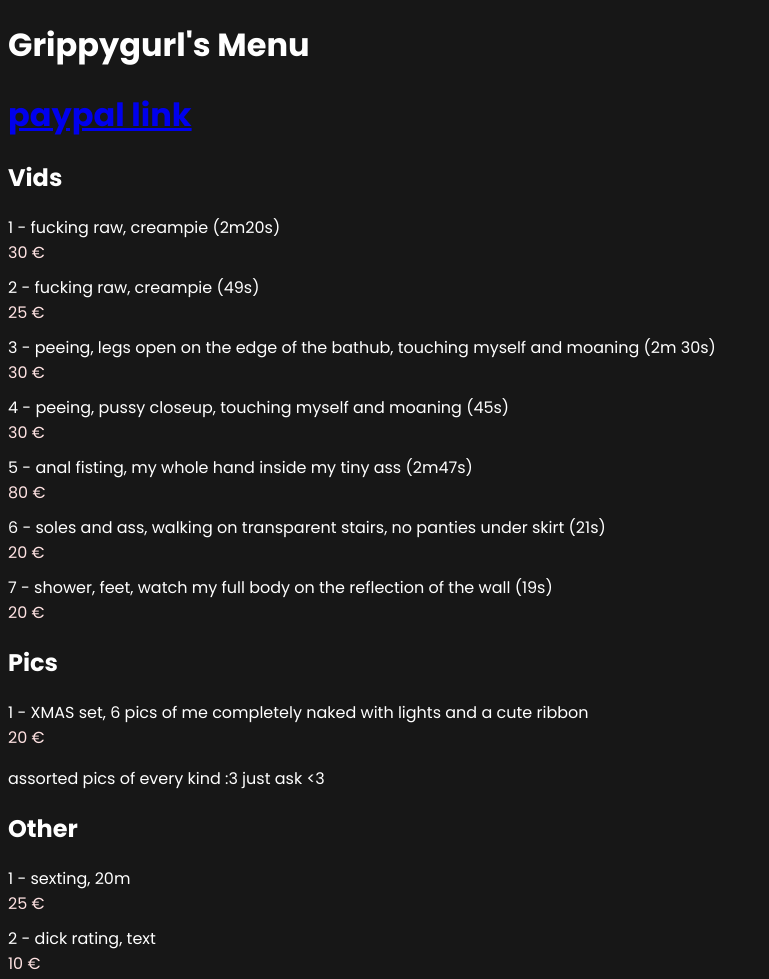
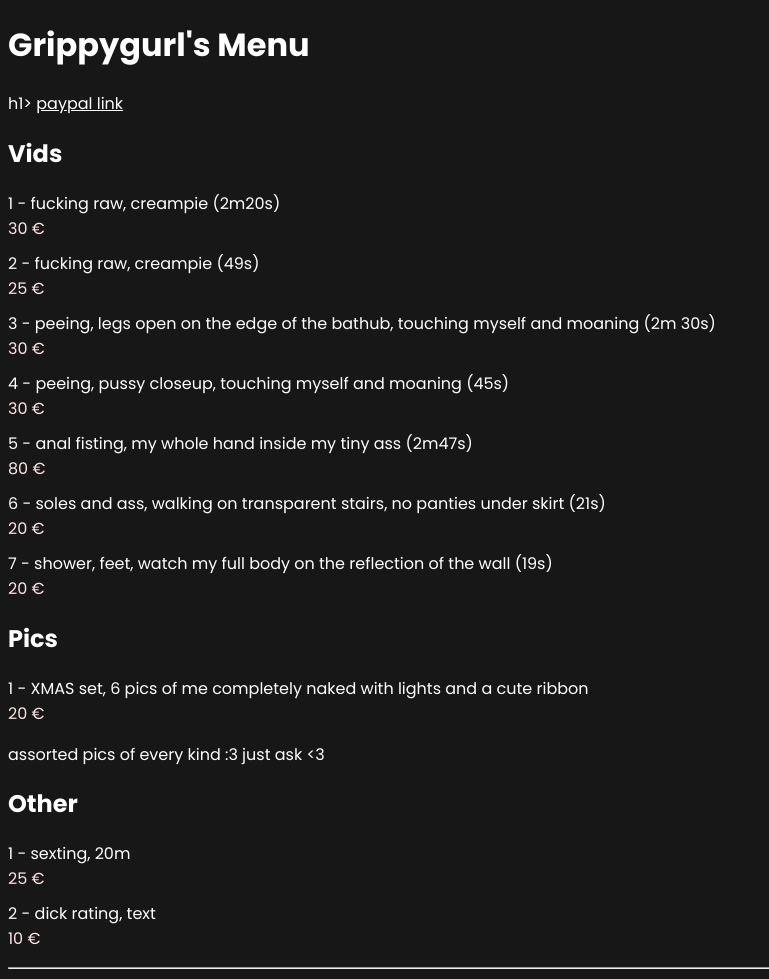
Before and after one commit to grippygurl/grippygurl.github.io, a plain HTML site: page index.html in a window 1280 px wide. Shown: the top 979 px of the page, without its empty margins (0-769 px from the left). Drawn offline with Linux system fonts and the light colour scheme.

Commit message:
Update index.html

```diff
--- a/index.html
+++ b/index.html
@@ -53,8 +53,8 @@ float: right;
 </style>
   </head>
   <body>
-    <h1>Grippygurl's Menu<h1>
-      <a href="https://www.paypal.com/donate/?hosted_button_id=R6SB8U5BZZR4A" target="_blank">paypal link</a>
+    <h1>Grippygurl's Menu</h1>h1>
+      <a style="color: #fff !important" href="https://www.paypal.com/donate/?hosted_button_id=R6SB8U5BZZR4A" target="_blank">paypal link</a>
     <h2>Vids</h2>
 <ul class="dotted-list">
   <li><span>1 - fucking raw, creampie (2m20s)</span><span>30 €</span></li>
```
